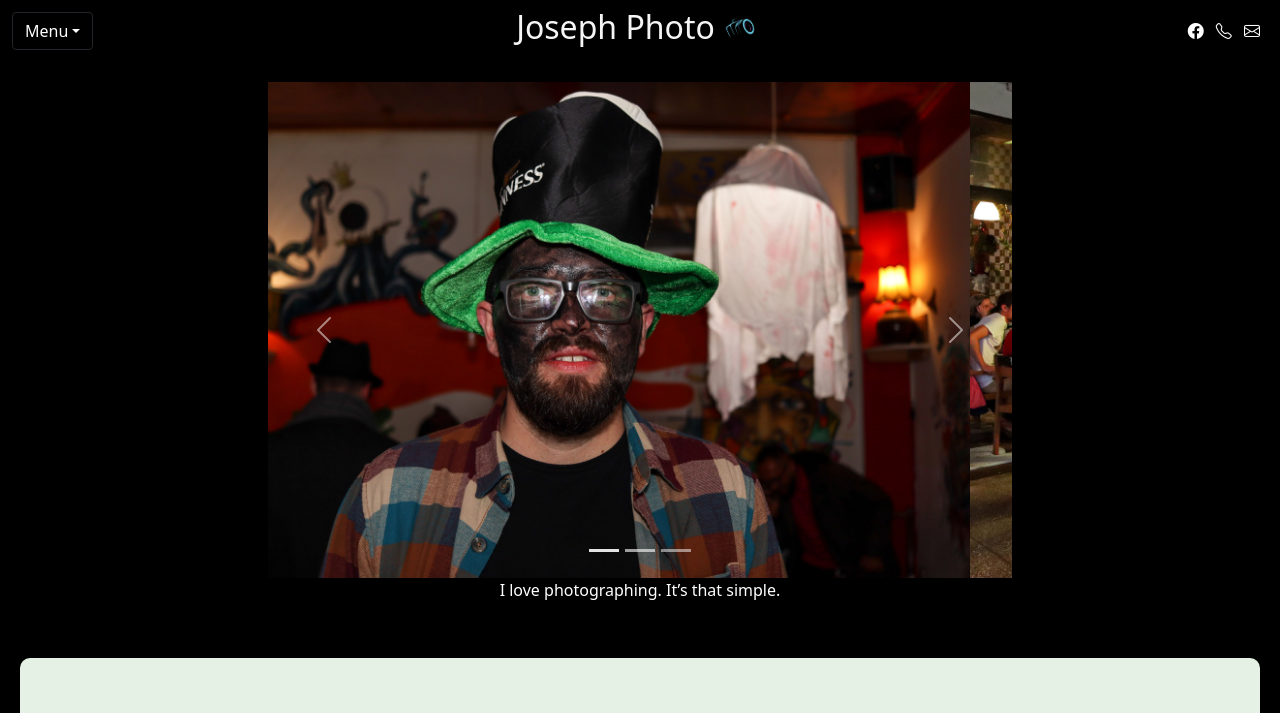
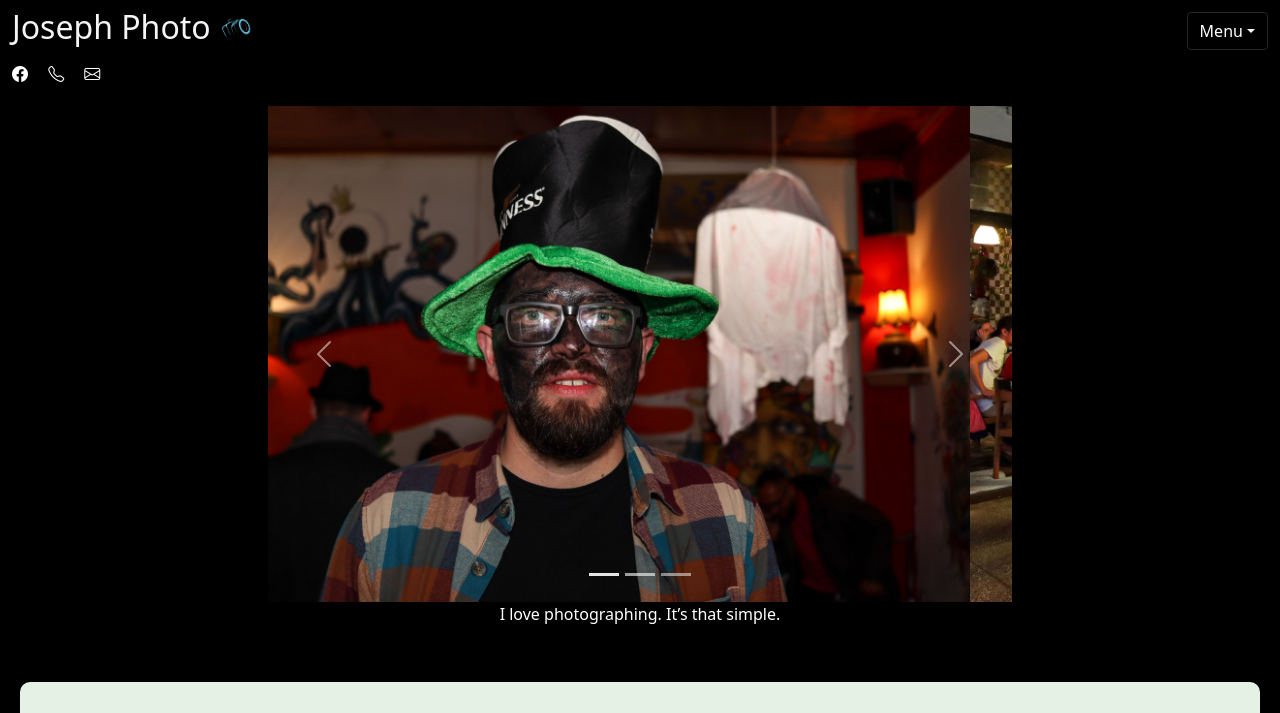
Before and after one commit to Evaketesdi/Portfolio-website, a plain HTML site: page index.html in a window 1280 px wide. Shown: the top 713 px of the page. Drawn offline with nearby package versions, Linux system fonts and the light colour scheme.

Commit message:
moified navbar

```diff
--- a/index.html
+++ b/index.html
@@ -13,6 +13,12 @@
   <header>
     <nav class="navbar navbar-expand-lg">
       <div class="d-flex justify-content-between container-fluid">
+        <div class="d-flex">
+          <span><h2>Joseph Photo</h2></span>
+          <span class="camera">
+            <img id="camera" src="camera-logo.png" alt="camera-logo">
+          </span>
+        </div>
         <div class="dropdown">
           <a class="btn btn-dark dropdown-toggle" href="#" role="button" id="dropdownMenuLink" data-bs-toggle="dropdown" aria-expanded="false">Menu</a>
           <ul class="dropdown-menu" aria-labelledby="dropdownMenuLink">
@@ -21,19 +27,13 @@
             <li><a class="dropdown-item" href="#">Services</a></li>
           </ul>
         </div>
-        <div class="d-flex">
-          <span><h2>Joseph Photo</h2></span>
-          <span class="camera">
-            <img id="camera" src="camera-logo.png" alt="camera-logo">
-          </span>
-        </div>
-        <div>
-          <a href="https://www.facebook.com/jozsef.hollo"><i class="bi bi-facebook me-2"></i></a>
-          <a href="tel:0749533649"><i class="bi bi-telephone me-2"></i></a>
-          <a href="mailto:jozsefhollo@protonmail.com"><i class="bi bi-envelope me-2"></i></a>
-        </div>
       </div>
     </nav>
+    <div style="padding-left: 12px;">
+      <a href="https://www.facebook.com/jozsef.hollo"><i class="bi bi-facebook me-3"></i></a>
+      <a href="tel:0749533649"><i class="bi bi-telephone me-3"></i></a>
+      <a href="mailto:jozsefhollo@protonmail.com"><i class="bi bi-envelope me-3"></i></a>
+    </div>
   </header>
   <main>
     <section style="max-width: 100%; padding: 20px;" id="gallery">
```
Also changed, not shown: script.js (line endings or trailing spaces).
